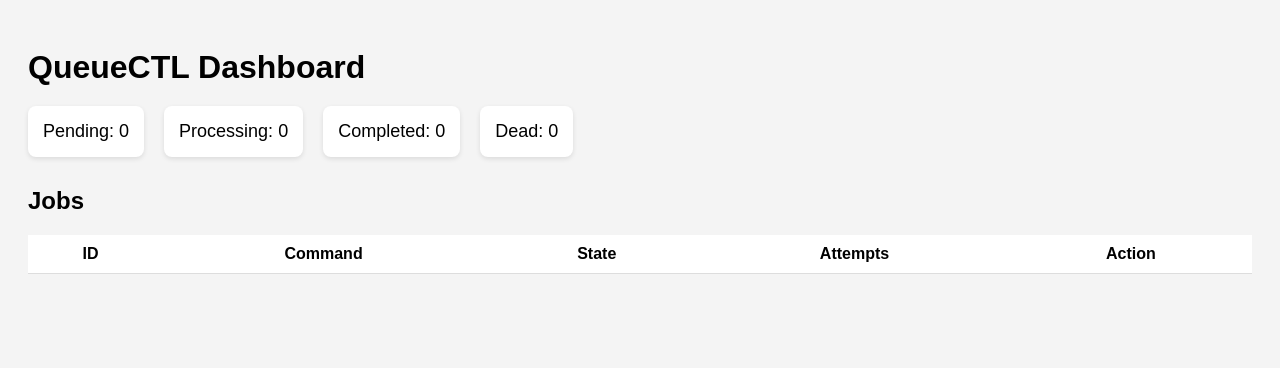
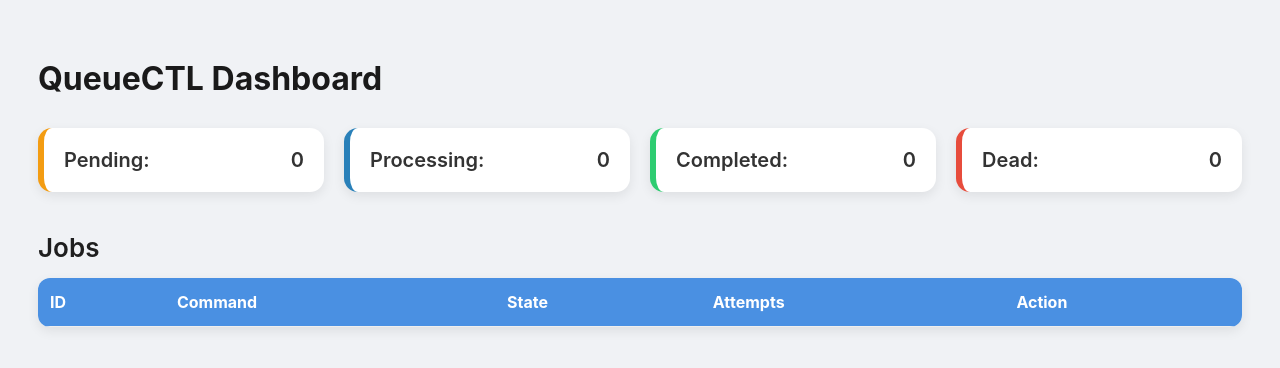
Before and after one commit to xNORAGAMIx/queuectl, a website: page dashboard/public/index.html in a window 1280 px wide. Drawn offline with Linux system fonts and the light colour scheme; no server answers.

Commit message:
style changes

```diff
--- a/dashboard/public/styles.css
+++ b/dashboard/public/styles.css
@@ -1,34 +1,112 @@
+/* =========================
+   Global Styles
+========================= */
 body {
-  font-family: Arial, sans-serif;
-  padding: 20px;
-  background: #f4f4f4;
+  font-family: "Inter", Arial, sans-serif;
+  padding: 30px;
+  background: #f0f2f5;
+  color: #333;
 }
 
+/* =========================
+   Heading
+========================= */
 h1 {
-  margin-bottom: 20px;
+  margin-bottom: 30px;
+  font-size: 32px;
+  font-weight: 700;
+  color: #1a1a1a;
 }
 
+/* =========================
+   Stats Cards
+========================= */
 .stats {
   display: flex;
   gap: 20px;
-  margin-bottom: 30px;
+  margin-bottom: 40px;
+  flex-wrap: wrap;
 }
 
 .card {
+  flex: 1;
+  min-width: 180px;
   background: white;
-  padding: 15px;
-  border-radius: 8px;
-  box-shadow: 0 2px 5px rgba(0,0,0,0.1);
-  font-size: 18px;
+  padding: 20px;
+  border-radius: 14px;
+  box-shadow: 0 4px 12px rgba(0,0,0,0.08);
+  font-size: 20px;
+  font-weight: 600;
+  display: flex;
+  justify-content: space-between;
+  align-items: center;
+  transition: transform 0.2s ease, box-shadow 0.2s ease;
+  border-left: 6px solid #4a90e2;
+}
+
+.card:hover {
+  transform: translateY(-5px);
+  box-shadow: 0 8px 20px rgba(0,0,0,0.12);
+}
+
+/* Colored borders for different states */
+.card:nth-child(1) { border-left-color: #f39c12; } /* Pending */
+.card:nth-child(2) { border-left-color: #2980b9; } /* Processing */
+.card:nth-child(3) { border-left-color: #2ecc71; } /* Completed */
+.card:nth-child(4) { border-left-color: #e74c3c; } /* Dead */
+
+/* =========================
+   Table
+========================= */
+h2 {
+  margin-bottom: 15px;
+  color: #1f1f1f;
+  font-size: 26px;
+  font-weight: 600;
 }
 
 table {
   width: 100%;
   background: white;
   border-collapse: collapse;
+  border-radius: 12px;
+  overflow: hidden;
+  box-shadow: 0 4px 12px rgba(0,0,0,0.08);
+}
+
+table thead {
+  background: #4a90e2;
+  color: white;
+  font-weight: 600;
 }
 
 table th, table td {
-  padding: 10px;
-  border-bottom: 1px solid #ddd;
+  padding: 14px 12px;
+  border-bottom: 1px solid #eee;
+  text-align: left;
+  font-size: 16px;
 }
+
+table tbody tr {
+  transition: background 0.2s ease;
+}
+
+table tbody tr:hover {
+  background: #f9fafc;
+}
+
+/* Action Button */
+.action-btn {
+  padding: 8px 14px;
+  background: #4a90e2;
+  color: white;
+  border: none;
+  border-radius: 6px;
+  cursor: pointer;
+  font-size: 14px;
+  transition: background 0.2s ease;
+}
+
+.action-btn:hover {
+  background: #357ab8;
+}
```
Also changed, not shown: 2 other files.
